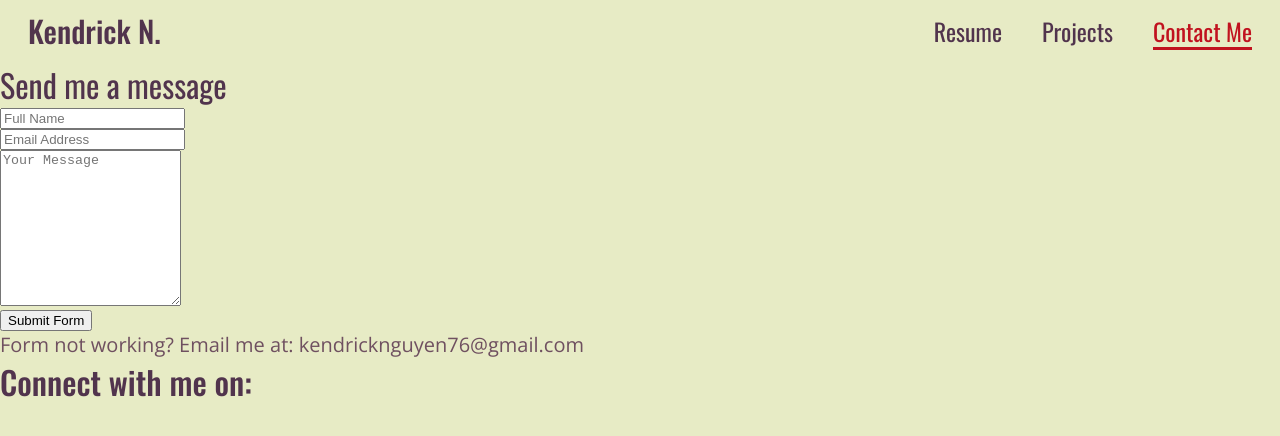
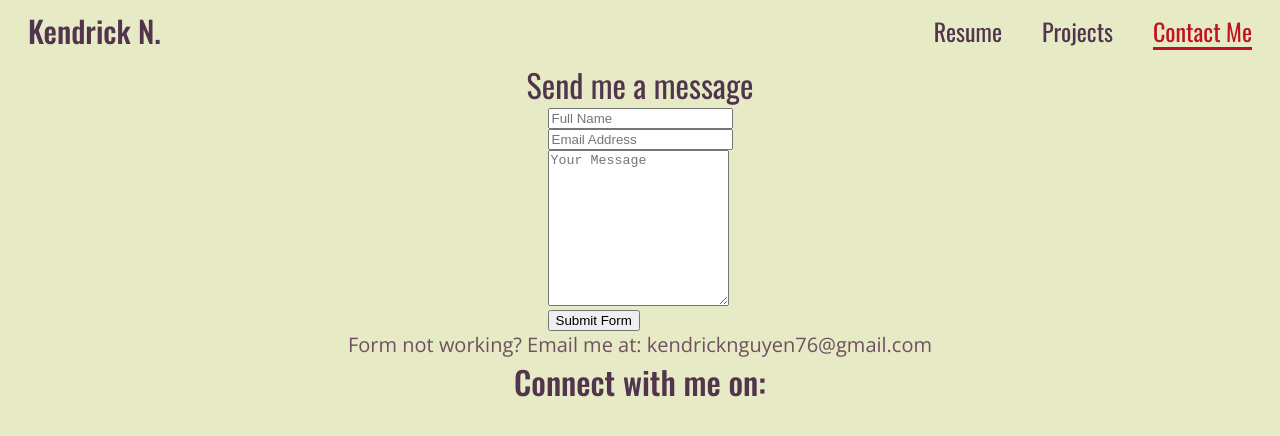
Before and after one commit to KendrickNguyen76/portfolio-website, a Jekyll site: the page built from contact_me.html, in a window 1280 px wide. Shown: the top 436 px of the page. Built offline with Jekyll 4.4.1, drawn with Linux system fonts in a browser that asks for light colours.

Commit message:
Added basic styling for the contact page, email form needs to look nicer

```diff
--- /dev/null
+++ b/assets/css/contact.css
@@ -0,0 +1,13 @@
+#main_contact_div {
+  display: flex;
+  flex-direction: column;
+  justify-content: center;
+  align-items: center
+}
+
+.container {
+  display: flex;
+  flex-direction: column;
+  justify-content: center;
+  align-items: center;
+}
--- a/assets/css/styles.css
+++ b/assets/css/styles.css
@@ -2,6 +2,7 @@
 @import "navbar.css";
 @import "homepage.css";
 @import "projects.css";
+@import "contact.css";
 
 /* Color variables */
 :root {
--- a/contact_me.html
+++ b/contact_me.html
@@ -3,6 +3,7 @@ layout: default
 title: Contact Me
 ---
 
+<div id="main_contact_div">
   <div class="container">
     <h1>Send me a message</h1>
     <form target="_blank" action="https://formsubmit.co/ab46af03912cb3126eb00cb2e6e046d5" method="POST">
@@ -28,3 +29,4 @@ title: Contact Me
     <h2>Connect with me on:</h2>
     <!-- Put in a bunch of links here for different social media sites like: Github, LinkedIn, etc. -->
   </div>
+</div>
```
Lines whose indentation alone changed are shown as unchanged.
